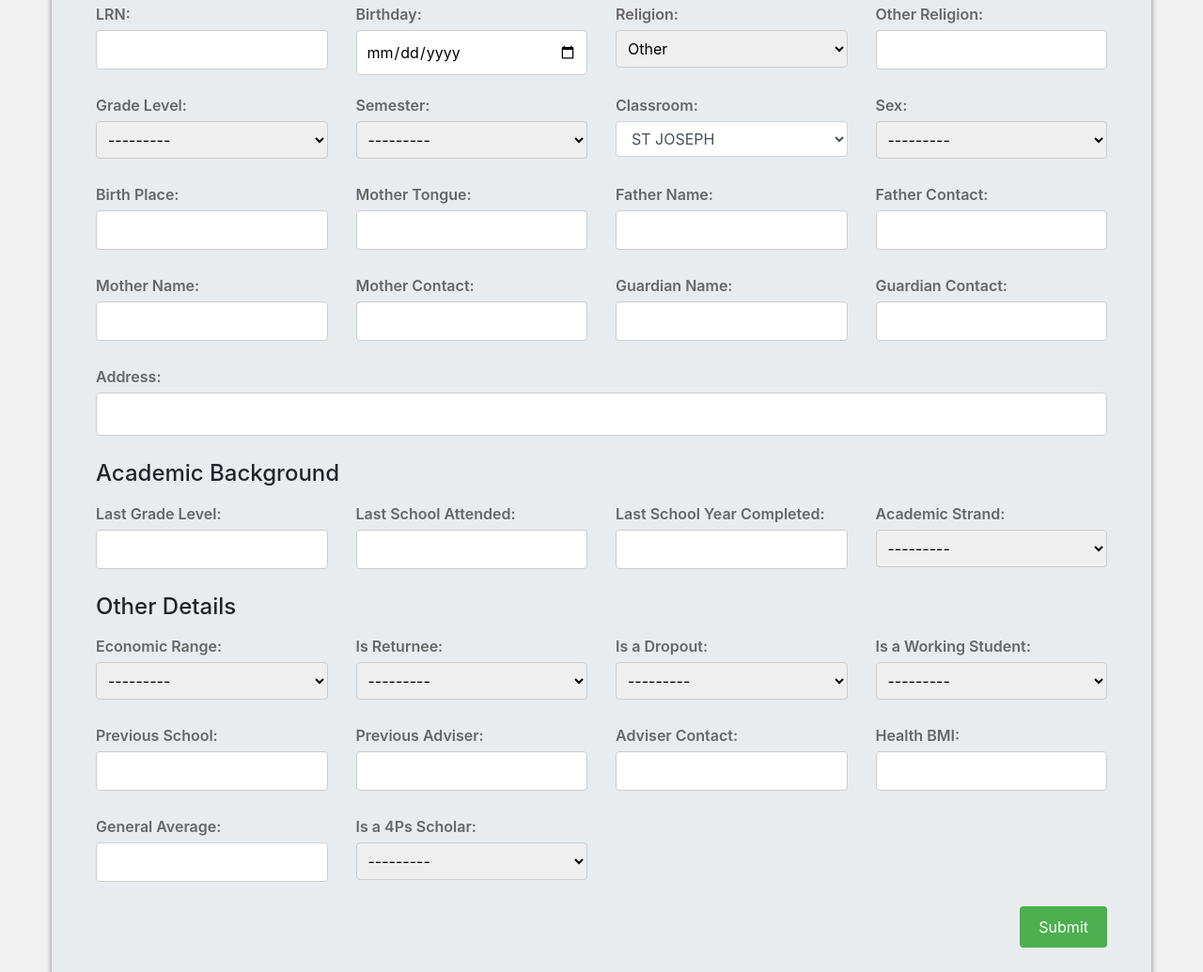
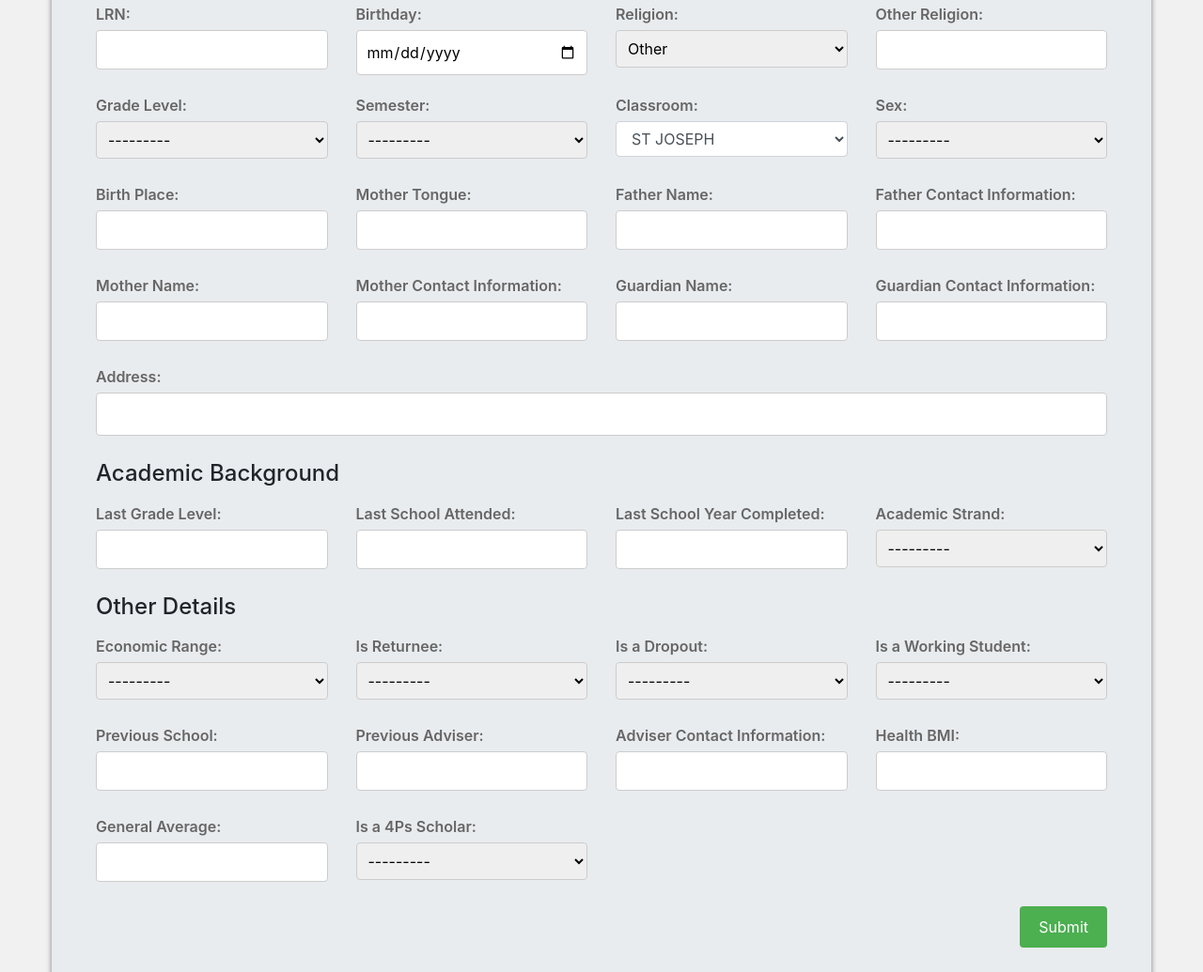
Before and after one commit to joseph-aicrag/vrcnhs-dep-priv, a Django app: page /create/ in a window 1280 px wide. Shown: the part 299-1334 px from the top of the page at 94% size. Run offline with Django 4.2, Linux system fonts and the light colour scheme; a user stored in the database is signed in; data comes from the database, SQL or seed files in the repository; parts of the project's set-up code (start-up, migrations or seed data) failed here and were passed over.

Commit message:
Contact information

```diff
--- a/data/templates/add_student.html
+++ b/data/templates/add_student.html
@@ -134,7 +134,7 @@
       </div>
 
       <div class="col-sm-3 form-group">
-        <label for="{{ form.father_contact.id_for_label }}">Father Contact:</label>
+        <label for="{{ form.father_contact.id_for_label }}">Father Contact Information:</label>
         {{ form.father_contact }}
         {{ form.father_contact.errors }}
       </div>
@@ -146,7 +146,7 @@
       </div>
 
       <div class="col-sm-3 form-group">
-        <label for="{{ form.mother_contact.id_for_label }}">Mother Contact:</label>
+        <label for="{{ form.mother_contact.id_for_label }}">Mother Contact Information:</label>
         {{ form.mother_contact }}
         {{ form.mother_contact.errors }}
       </div>
@@ -158,7 +158,7 @@
       </div>
 
       <div class="col-sm-3 form-group">
-        <label for="{{ form.guardian_contact.id_for_label }}">Guardian Contact:</label>
+        <label for="{{ form.guardian_contact.id_for_label }}">Guardian Contact Information:</label>
         {{ form.guardian_contact }}
         {{ form.guardian_contact.errors }}
       </div>
@@ -243,7 +243,7 @@
       </div>
 
       <div class="col-sm-3 form-group">
-        <label for="{{ form.adviser_contact.id_for_label }}">Adviser Contact:</label>
+        <label for="{{ form.adviser_contact.id_for_label }}">Adviser Contact Information:</label>
         {{ form.adviser_contact }}
         {{ form.adviser_contact.errors }}
       </div>
```
